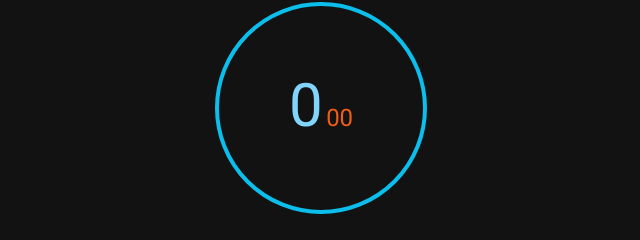
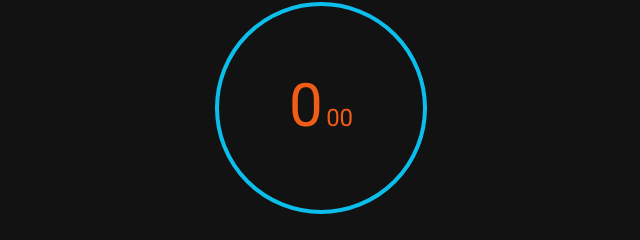
Before and after one commit to MatheusH2021/Cronometro, a plain HTML site: page index.html in a window 1280 px wide. Shown: the part 284-524 px from the top of the page, 319-959 px from the left. Drawn offline with nearby package versions, Linux system fonts and the light colour scheme.

Commit message:
Cor alterada

```diff
--- a/style.css
+++ b/style.css
@@ -70,7 +70,7 @@ main {
 }
 
 .minutos {
-    color: #81D4FA;
+    color: #f15c17;
     font-size: 3.75rem;
     font-weight: 400;
     letter-spacing: -0.03125rem;
```
